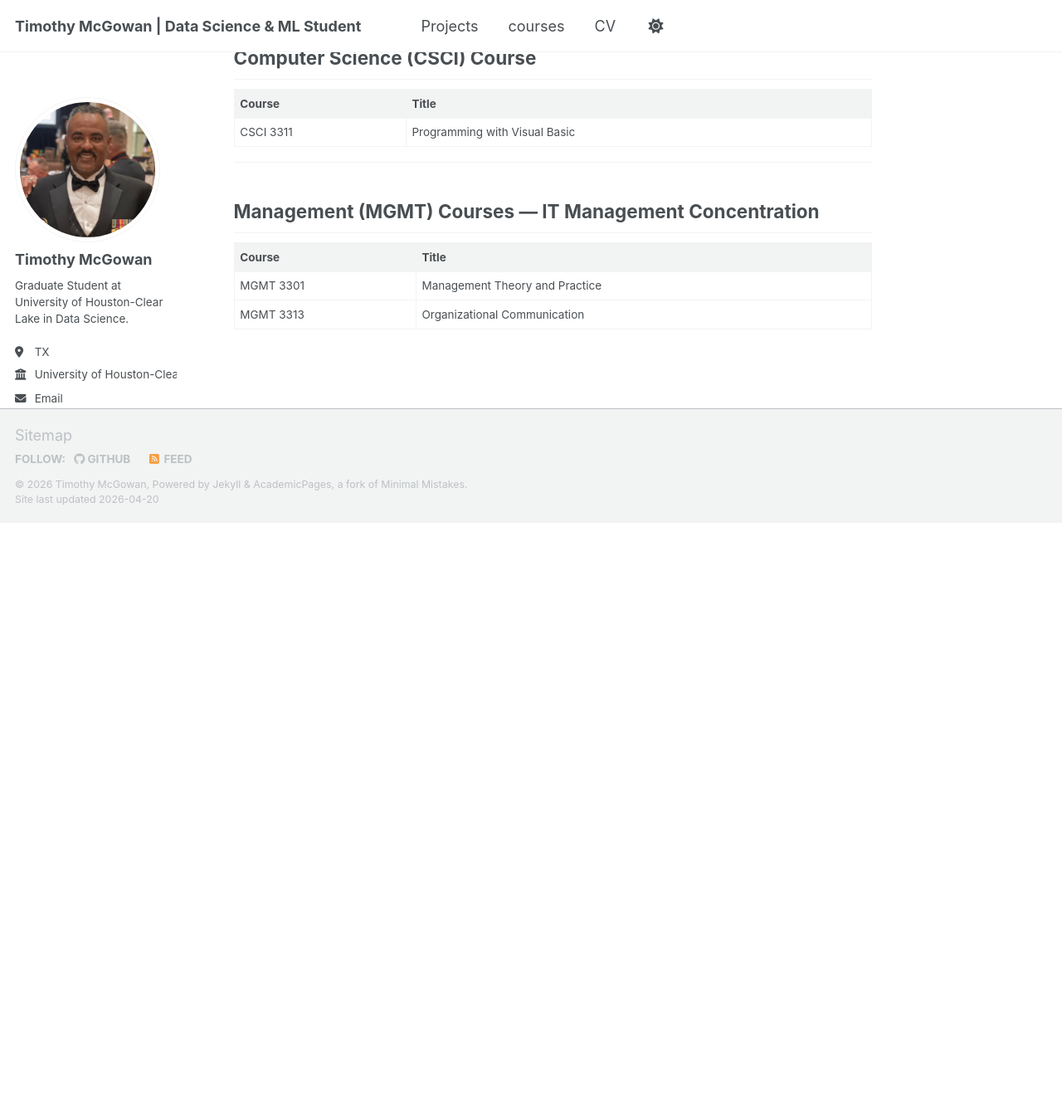
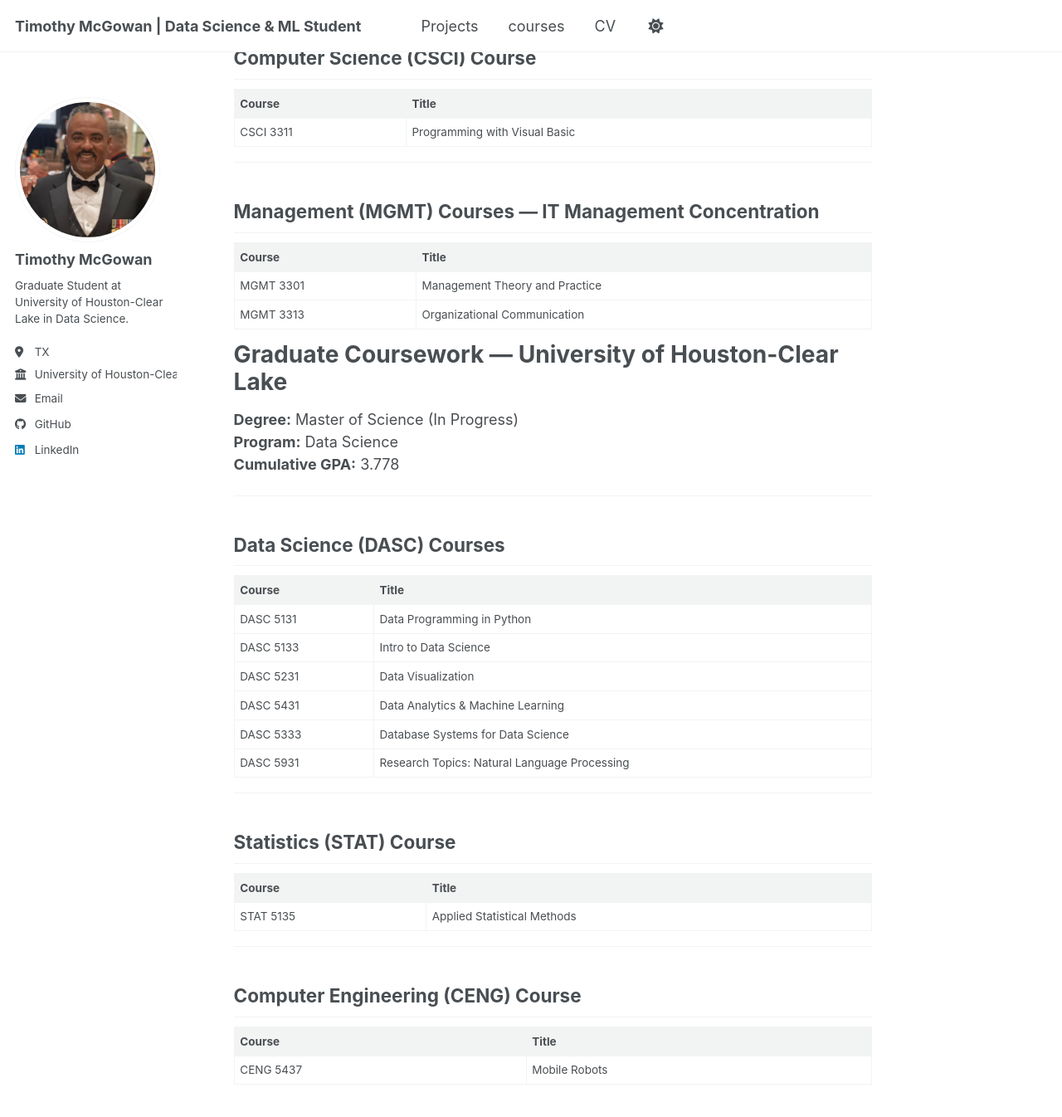
Before and after one commit to tbm0929/tbm0929.github.io, a Jekyll site: the page built from _pages/courses.md, in a window 1280 px wide and 1400 px high, scrolled down 1374 px. Shown: the top 1346 px of the window at 83% size. Built offline with Jekyll 4.4.1, drawn with Linux system fonts in a browser that asks for light colours; a script bundle is joined from its source files by our own code; library files that are not in the unit come from our copies; before the commit the page ends 2004 px from its top, so only the background shows below that.

Commit message:
Update courses information in courses.md
Added coursework details for Data Science, Statistics, and Computer Engineering programs.

```diff
--- a/_pages/courses.md
+++ b/_pages/courses.md
@@ -62,3 +62,39 @@ author_profile: true
 |------------|-----------------------------------------------|
 | MGMT 3301  | Management Theory and Practice                |
 | MGMT 3313  | Organizational Communication                  |
+
+
+# Graduate Coursework — University of Houston-Clear Lake
+
+**Degree:** Master of Science (In Progress)
+**Program:** Data Science
+**Cumulative GPA:** 3.778
+
+---
+
+## Data Science (DASC) Courses
+
+| Course     | Title                                         |
+|------------|-----------------------------------------------|
+| DASC 5131  | Data Programming in Python                    |
+| DASC 5133  | Intro to Data Science                         |
+| DASC 5231  | Data Visualization                            |
+| DASC 5431  | Data Analytics & Machine Learning             |
+| DASC 5333  | Database Systems for Data Science             |
+| DASC 5931  | Research Topics: Natural Language Processing  |
+
+---
+
+## Statistics (STAT) Course
+
+| Course     | Title                                         |
+|------------|-----------------------------------------------|
+| STAT 5135  | Applied Statistical Methods                   |
+
+---
+
+## Computer Engineering (CENG) Course
+
+| Course     | Title                                         |
+|------------|-----------------------------------------------|
+| CENG 5437  | Mobile Robots                                 |
```
